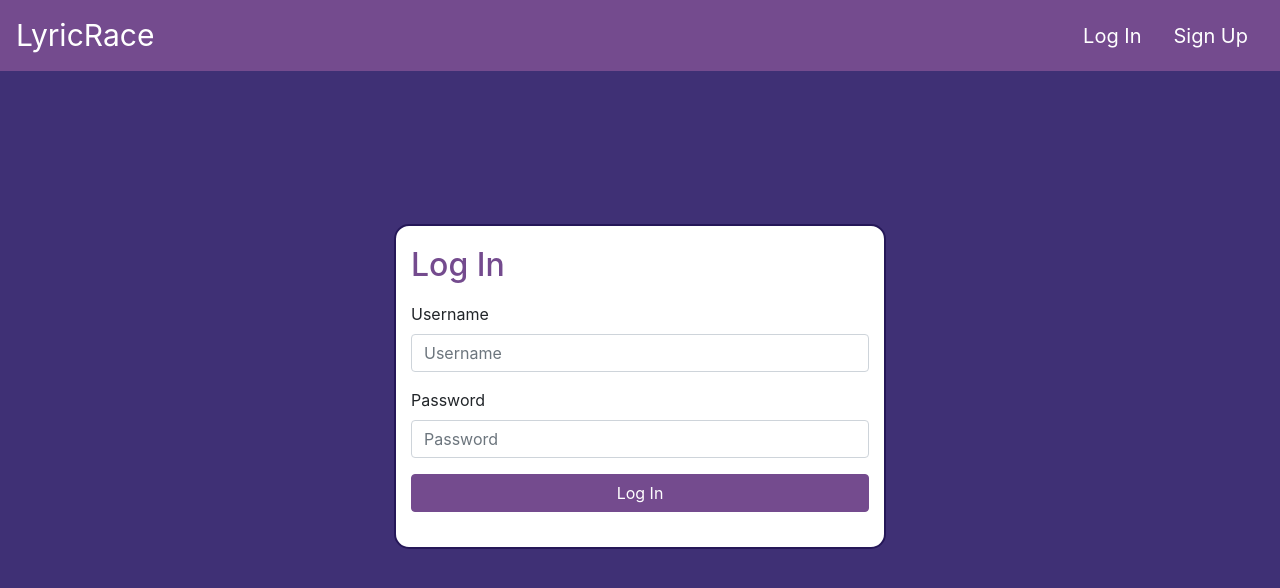
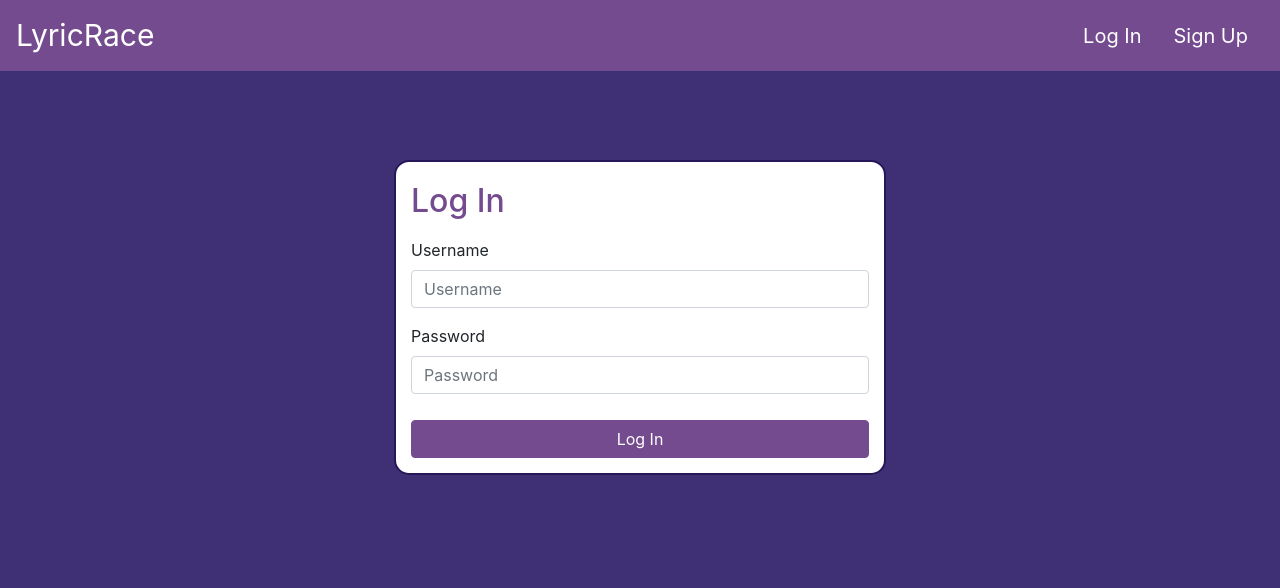
Before and after one commit to dimohammed328/CSCI3308-Project, a React (Create React App) app: page / in a window 1280 px wide. Shown: the top 588 px of the page. Built offline with nearby package versions, Linux system fonts and the light colour scheme.

Commit message:
Commit-9, Stylign Changes

```diff
--- a/src/styles/LoginForm.css
+++ b/src/styles/LoginForm.css
@@ -4,11 +4,12 @@
   flex-direction: column;
   justify-content: center;
   padding-top: 20px;
-  padding-bottom: 20px;
+  padding-bottom: 0px;
   padding-right: 0px;
 }
 .loginHolder {
   width: 40%;
+  min-width: 375px;
   display: flex;
   justify-content: center;
   border: 2px solid #251758;
@@ -27,6 +28,7 @@
 .btn-primary:visited {
   background-color: #744b8e !important;
   border-color: #744b8e !important;
+  margin-top: 10px !important;
 }
 
 .btn-primary:hover {
@@ -34,7 +36,7 @@
   border-color: #9675ab !important;
 }
 .loginRow {
-  margin-top: 10%;
+  margin-top: 5%;
   display: flex;
   justify-content: center;
   padding: 25px;
--- a/src/styles/NavBar.css
+++ b/src/styles/NavBar.css
@@ -21,5 +21,6 @@
   background-color: #9675ab;
 }
 .navbar {
+  min-width: 450px;
   background-color: #744b8e;
 }
```
